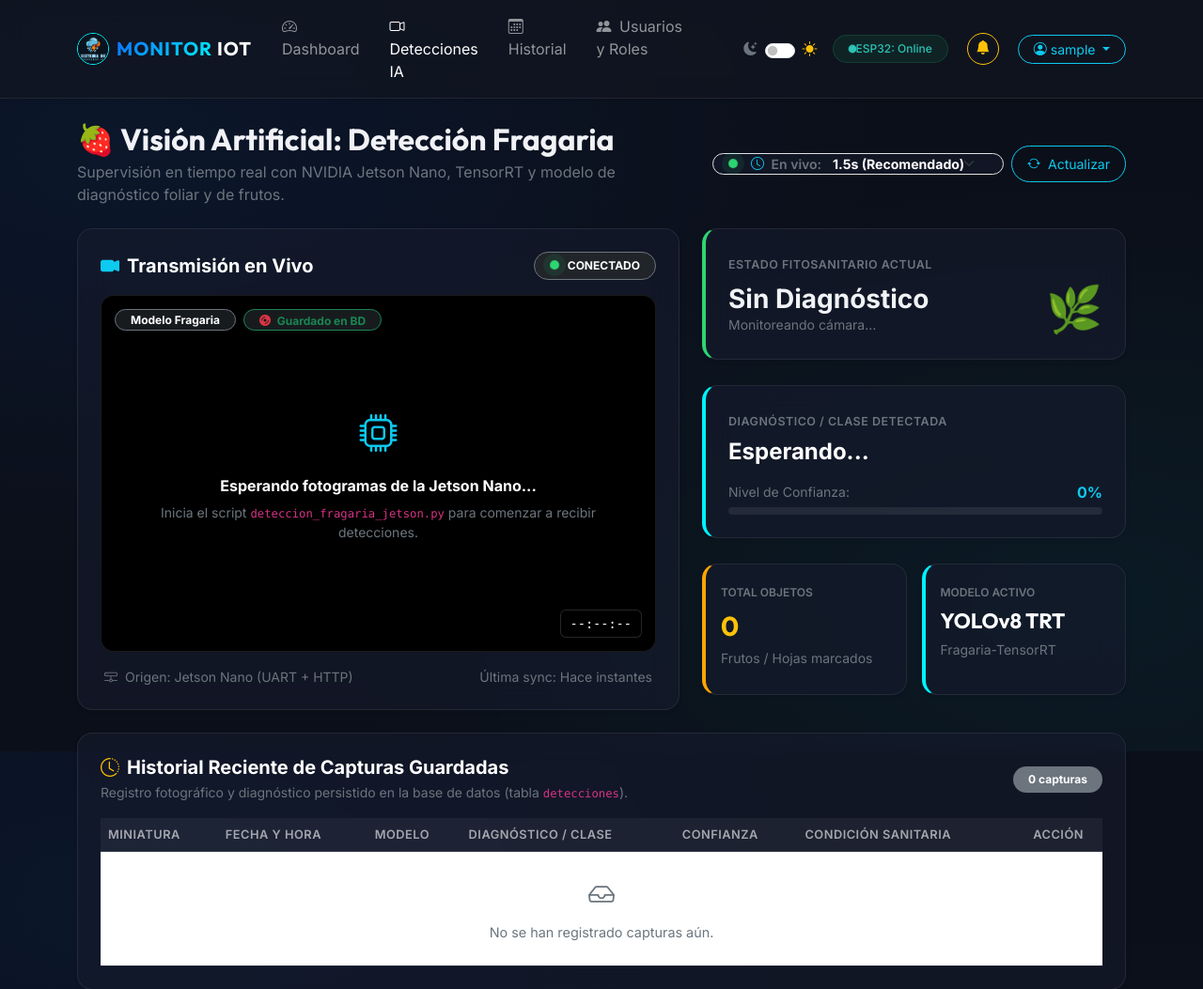
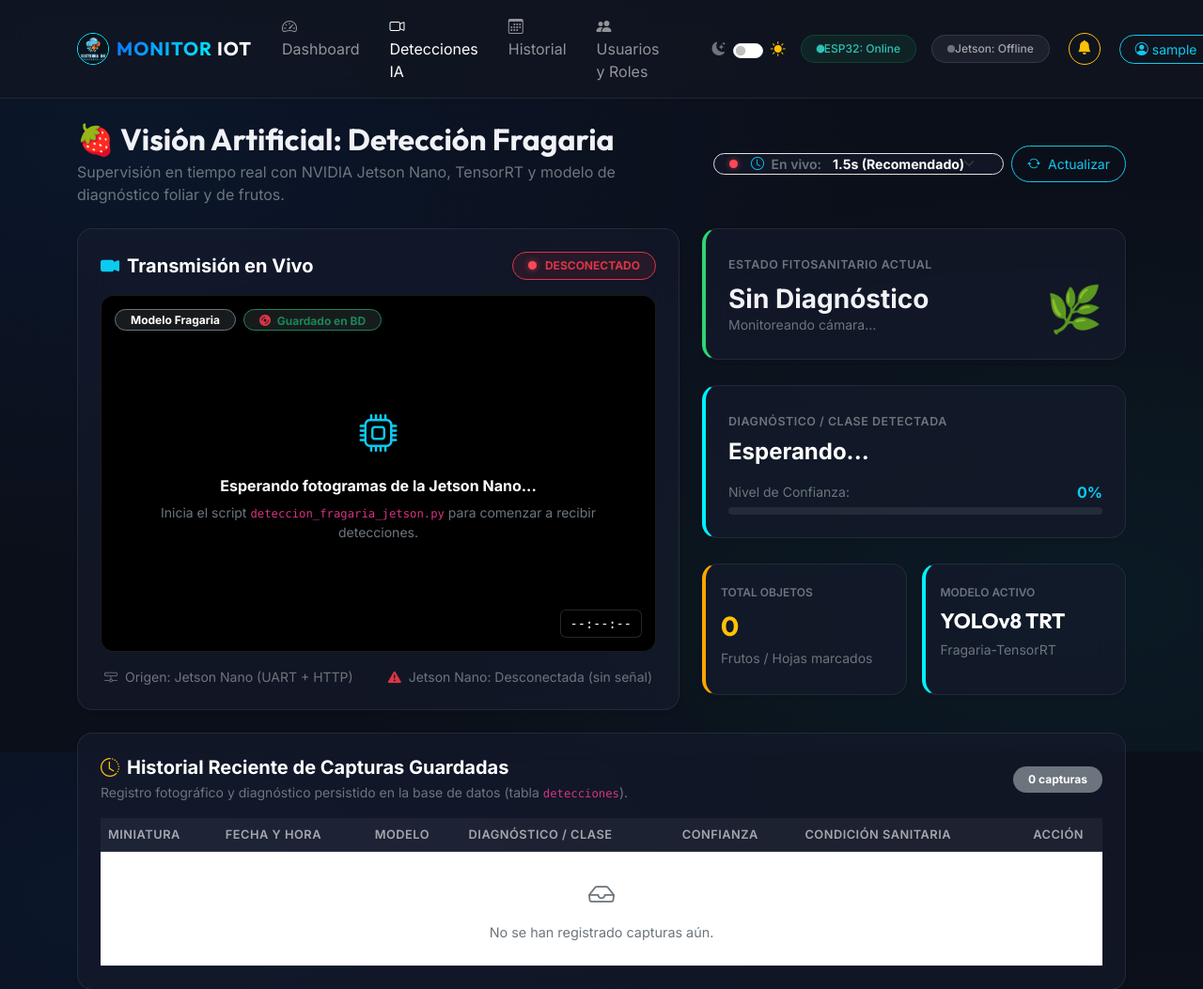
Before and after one commit to GonzaloTI/proyectoiot, a Flask app: page /detecciones in a window 1280 px wide. Shown: the top 1053 px of the page at 94% size. Run offline with Flask 3, Linux system fonts and the light colour scheme; the visitor is signed in with stand-in values (Sample User, id 1); data comes from the database, SQL or seed files in the repository; data that the repository does not hold is empty; some libraries are stand-ins or nearby versions.

Commit message:
status_video

```diff
--- a/negocio/Ndetecciones.py
+++ b/negocio/Ndetecciones.py
@@ -1,5 +1,6 @@
 import os
 import uuid
+import time
 from datetime import datetime
 from werkzeug.utils import secure_filename
 from modelos.Ddetecciones import Ddetecciones
@@ -15,6 +16,7 @@ d_detecciones = Ddetecciones()
 # Variables globales para control de persistencia inteligente y streaming en vivo
 consecutive_empty_count = 0
 live_stream_cache = None
+last_jetson_upload_time = None
 
 def procesar_subida_deteccion(file_storage, datos):
     """
@@ -27,7 +29,8 @@ def procesar_subida_deteccion(file_storage, datos):
         nuevos archivos en disco; únicamente sobrescribe 'live_latest.jpg' para que
         la transmisión en vivo en el navegador continúe sin consumir espacio de memoria.
     """
-    global consecutive_empty_count, live_stream_cache
+    global consecutive_empty_count, live_stream_cache, last_jetson_upload_time
+    last_jetson_upload_time = time.time()
 
     if not file_storage or file_storage.filename == '':
         return {"status": "error", "message": "No se recibió ningún archivo de imagen válido."}, 400
@@ -166,19 +169,48 @@ def procesar_subida_deteccion(file_storage, datos):
 def obtener_ultima_deteccion():
     """
     Obtiene la detección más reciente para el panel en vivo.
-    Prioriza el caché del streaming en tiempo real y recurre a la BD si aún no hay streaming.
+    Verifica activamente si la Jetson Nano se encuentra conectada y enviando datos
+    en los últimos 5 segundos.
     """
-    global live_stream_cache
+    global live_stream_cache, last_jetson_upload_time
+
+    # Evaluar si la Jetson Nano está transmitiendo activamente (umbral de 5.0s)
+    jetson_online = False
+    segundos_desde_ultimo = None
+    if last_jetson_upload_time is not None:
+        segundos_desde_ultimo = round(time.time() - last_jetson_upload_time, 1)
+        jetson_online = (segundos_desde_ultimo <= 5.0)
+
     if live_stream_cache:
-        return {"status": "ok", "deteccion": live_stream_cache}
+        det = dict(live_stream_cache)
+        det['jetson_online'] = jetson_online
+        det['segundos_inactivo'] = segundos_desde_ultimo
+        return {
+            "status": "ok",
+            "jetson_online": jetson_online,
+            "segundos_desde_ultimo_envio": segundos_desde_ultimo,
+            "deteccion": det
+        }
 
     row = d_detecciones.obtener_ultima_deteccion()
     if not row:
-        return {"status": "ok", "deteccion": None}
+        return {
+            "status": "ok",
+            "jetson_online": False,
+            "segundos_desde_ultimo_envio": None,
+            "deteccion": None
+        }
 
     row['image_url'] = f"/static/{row['path']}"
     row['guardado_en_historial'] = True
-    return {"status": "ok", "deteccion": row}
+    row['jetson_online'] = jetson_online
+    row['segundos_inactivo'] = segundos_desde_ultimo
+    return {
+        "status": "ok",
+        "jetson_online": jetson_online,
+        "segundos_desde_ultimo_envio": segundos_desde_ultimo,
+        "deteccion": row
+    }
 
 
 def obtener_historial_detecciones(limit=50):
--- a/templates/base.html
+++ b/templates/base.html
@@ -286,6 +286,9 @@
                     <span class="navbar-text badge bg-success-glow px-3 py-2 rounded-pill d-flex align-items-center gap-1.5" id="connection-status" style="width: fit-content;">
                         <span class="status-pulse-dot"></span> ESP32: Online
                     </span>
+                    <span class="navbar-text badge bg-offline-glow px-3 py-2 rounded-pill d-flex align-items-center gap-1.5" id="jetson-status-navbar" style="width: fit-content;" title="Estado de conexión con NVIDIA Jetson Nano">
+                        <span class="status-offline-dot" id="jetson-dot-navbar"></span> <span id="jetson-text-navbar">Jetson: Offline</span>
+                    </span>
                     <!-- Icono de Notificaciones al lado del icono de Usuario -->
                     <button class="btn btn-sm btn-outline-warning rounded-circle p-0 d-flex align-items-center justify-content-center ms-1" style="width: 34px; height: 34px;" data-bs-toggle="modal" data-bs-target="#notificationModal" title="Notificaciones Web Push">
                         <i class="bi bi-bell-fill" style="font-size: 0.95rem;"></i>
--- a/templates/detecciones.html
+++ b/templates/detecciones.html
@@ -87,6 +87,25 @@
     animation: pulse-red 1.5s infinite;
   }
 
+  .dot-offline {
+    display: inline-block;
+    width: 9px;
+    height: 9px;
+    background-color: #ff4757;
+    border-radius: 50%;
+    margin-right: 6px;
+    box-shadow: 0 0 6px rgba(255, 71, 87, 0.6);
+  }
+
+  .dot-paused {
+    display: inline-block;
+    width: 9px;
+    height: 9px;
+    background-color: #ffa502;
+    border-radius: 50%;
+    margin-right: 6px;
+  }
+
   @keyframes pulse-green {
     0% { transform: scale(0.95); box-shadow: 0 0 0 0 rgba(46, 213, 115, 0.7); }
     70% { transform: scale(1); box-shadow: 0 0 0 8px rgba(46, 213, 115, 0); }
@@ -150,7 +169,7 @@
   </div>
   <div class="col-md-5 text-md-end mt-3 mt-md-0 d-flex justify-content-md-end align-items-center gap-2">
     <div class="d-flex align-items-center gap-2 py-1.5 px-3 rounded-pill glass-card border">
-      <span class="live-pulse" id="liveIndicatorDot"></span>
+      <span class="dot-offline" id="liveIndicatorDot" title="Verificando conexión con Jetson Nano..."></span>
       <label for="selectRefreshInterval" class="small fw-semibold text-secondary mb-0 text-nowrap d-none d-sm-inline">
         <i class="bi bi-clock me-1 text-info"></i> En vivo:
       </label>
@@ -178,8 +197,8 @@
         <h5 class="fw-bold mb-0 text-white d-flex align-items-center gap-2">
           <i class="bi bi-camera-video-fill text-info"></i> Transmisión en Vivo
         </h5>
-        <span class="badge bg-dark border border-secondary px-3 py-2 rounded-pill" id="badgeLiveStatus">
-          <span class="live-pulse"></span> CONECTADO
+        <span class="badge bg-danger bg-opacity-10 border border-danger text-danger px-3 py-2 rounded-pill shadow-sm" id="badgeLiveStatus">
+          <span class="dot-offline"></span> DESCONECTADO
         </span>
       </div>
 
@@ -366,23 +385,91 @@
 
   let ultimoIdDeteccion = null;
   let timerAutoRefresh = null;
+  let currentInterval = 1500;
+
+  function actualizarEstadoConexionVisual(isOnline, segundosInactivo, isPaused = false) {
+    const badgeStatus = document.getElementById('badgeLiveStatus');
+    const dot = document.getElementById('liveIndicatorDot');
+    const txtSync = document.getElementById('txtUltimoUpdate');
+    const navbarBadge = document.getElementById('jetson-status-navbar');
+    const navbarDot = document.getElementById('jetson-dot-navbar');
+    const navbarText = document.getElementById('jetson-text-navbar');
+
+    if (isPaused) {
+      if (badgeStatus) {
+        badgeStatus.className = 'badge bg-secondary border border-secondary px-3 py-2 rounded-pill text-white';
+        badgeStatus.innerHTML = '<span class="dot-paused"></span> PAUSADO';
+      }
+      if (dot) {
+        dot.className = 'dot-paused';
+        dot.title = 'Actualización en vivo pausada por el usuario';
+      }
+      return;
+    }
+
+    if (isOnline) {
+      if (badgeStatus) {
+        badgeStatus.className = 'badge bg-dark border border-success text-success px-3 py-2 rounded-pill shadow-sm';
+        badgeStatus.innerHTML = '<span class="live-pulse"></span> CONECTADO';
+      }
+      if (dot) {
+        dot.className = 'live-pulse';
+        dot.title = 'Jetson Nano transmitiendo activamente';
+      }
+      if (txtSync && segundosInactivo !== null && segundosInactivo !== undefined) {
+        txtSync.innerHTML = `<i class="bi bi-broadcast text-success me-1"></i> Jetson Nano: Online (hace ${segundosInactivo}s)`;
+      }
+      if (navbarBadge) {
+        navbarBadge.className = 'navbar-text badge bg-success-glow px-3 py-2 rounded-pill d-flex align-items-center gap-1.5';
+        if (navbarDot) navbarDot.className = 'status-pulse-dot';
+        if (navbarText) navbarText.textContent = 'Jetson: Online';
+      }
+    } else {
+      if (badgeStatus) {
+        badgeStatus.className = 'badge bg-danger bg-opacity-10 border border-danger text-danger px-3 py-2 rounded-pill shadow-sm';
+        badgeStatus.innerHTML = '<span class="dot-offline"></span> DESCONECTADO';
+      }
+      if (dot) {
+        dot.className = 'dot-offline';
+        dot.title = 'Jetson Nano sin señal de datos';
+      }
+      if (txtSync) {
+        const tiempoTxt = (segundosInactivo !== null && segundosInactivo !== undefined) ? `hace ${Math.round(segundosInactivo)}s` : 'sin señal';
+        txtSync.innerHTML = `<i class="bi bi-exclamation-triangle-fill text-danger me-1"></i> Jetson Nano: Desconectada (${tiempoTxt})`;
+      }
+      if (navbarBadge) {
+        navbarBadge.className = 'navbar-text badge bg-offline-glow px-3 py-2 rounded-pill d-flex align-items-center gap-1.5';
+        if (navbarDot) navbarDot.className = 'status-offline-dot';
+        if (navbarText) navbarText.textContent = 'Jetson: Offline';
+      }
+    }
+  }
 
   async function obtenerUltimaDeteccion() {
     try {
       const resp = await fetch('/api/detecciones/ultima');
-      if (!resp.ok) return;
+      if (!resp.ok) {
+        actualizarEstadoConexionVisual(false, null, currentInterval === 0);
+        return;
+      }
       const data = await resp.json();
-      if (data.status === 'ok' && data.deteccion) {
-        renderDeteccionEnVivo(data.deteccion);
+      if (data.status === 'ok') {
+        const isOnline = data.jetson_online === true;
+        actualizarEstadoConexionVisual(isOnline, data.segundos_desde_ultimo_envio, currentInterval === 0);
 
-        // Recargar historial únicamente si es un registro guardado en BD y su ID cambió
-        if (data.deteccion.guardado_en_historial && data.deteccion.id !== ultimoIdDeteccion) {
-          ultimoIdDeteccion = data.deteccion.id;
-          cargarHistorial();
+        if (data.deteccion) {
+          renderDeteccionEnVivo(data.deteccion);
+
+          // Recargar historial únicamente si es un registro guardado en BD y su ID cambió
+          if (data.deteccion.guardado_en_historial && data.deteccion.id !== ultimoIdDeteccion) {
+            ultimoIdDeteccion = data.deteccion.id;
+            cargarHistorial();
+          }
         }
       }
     } catch (err) {
       console.warn("Error consultando última detección:", err);
+      actualizarEstadoConexionVisual(false, null, currentInterval === 0);
     }
   }
 
@@ -545,7 +632,6 @@
 
   // Manejo de Auto-refresh con selector dinámico de tiempo
   const selectInterval = document.getElementById('selectRefreshInterval');
-  let currentInterval = 1500;
 
   function aplicarIntervalo(ms) {
     if (timerAutoRefresh) {
@@ -553,22 +639,12 @@
       timerAutoRefresh = null;
     }
     currentInterval = ms;
-    const dot = document.getElementById('liveIndicatorDot');
-    const badgeStatus = document.getElementById('badgeLiveStatus');
 
     if (ms > 0) {
       timerAutoRefresh = setInterval(obtenerUltimaDeteccion, ms);
-      if (dot) dot.style.display = 'inline-block';
-      if (badgeStatus) {
-        badgeStatus.innerHTML = '<span class="live-pulse"></span> CONECTADO';
-        badgeStatus.className = 'badge bg-dark border border-secondary px-3 py-2 rounded-pill';
-      }
+      obtenerUltimaDeteccion();
     } else {
-      if (dot) dot.style.display = 'none';
-      if (badgeStatus) {
-        badgeStatus.innerHTML = 'PAUSADO';
-        badgeStatus.className = 'badge bg-secondary border border-secondary px-3 py-2 rounded-pill';
-      }
+      actualizarEstadoConexionVisual(false, null, true);
     }
   }
 
```
